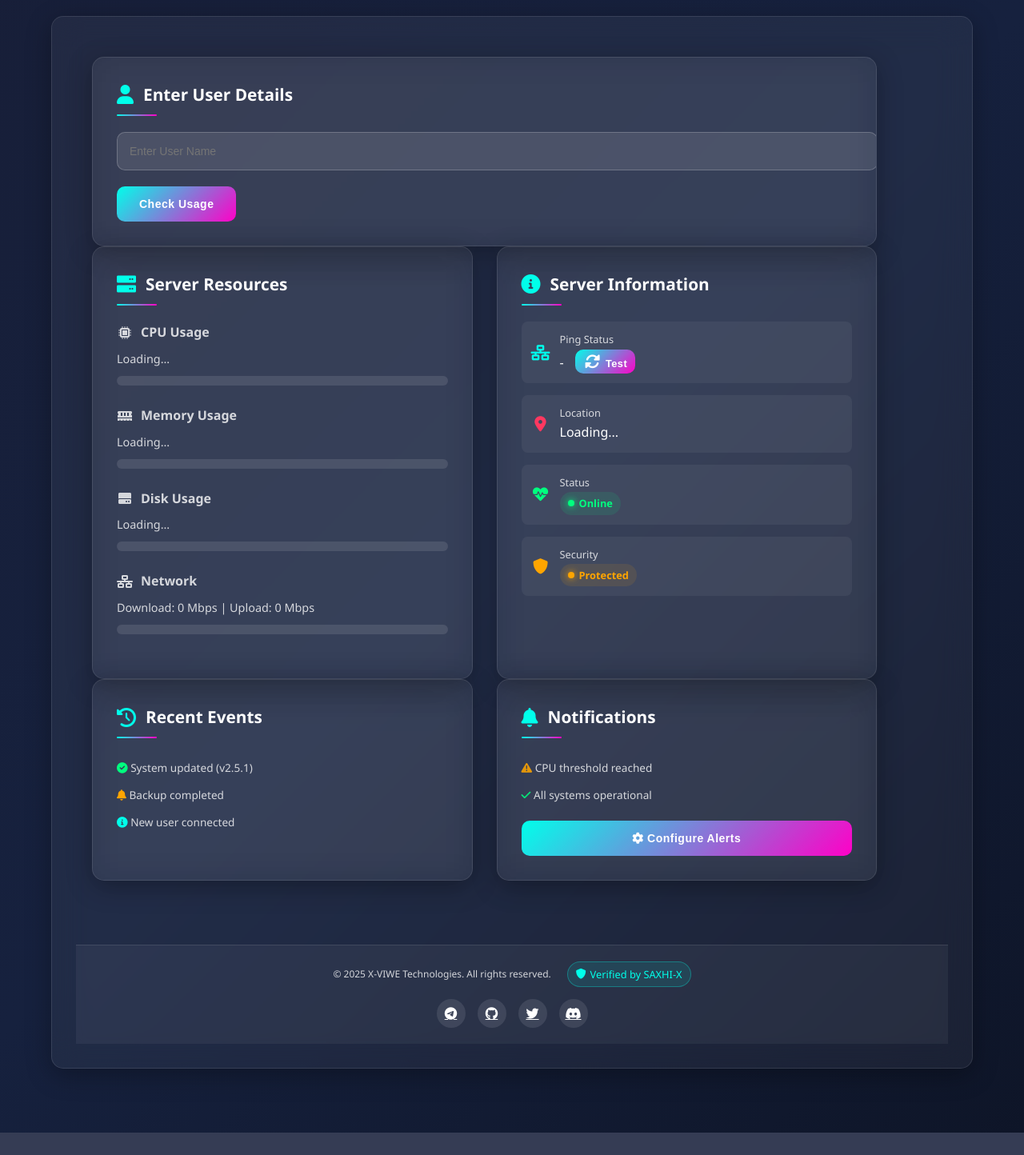
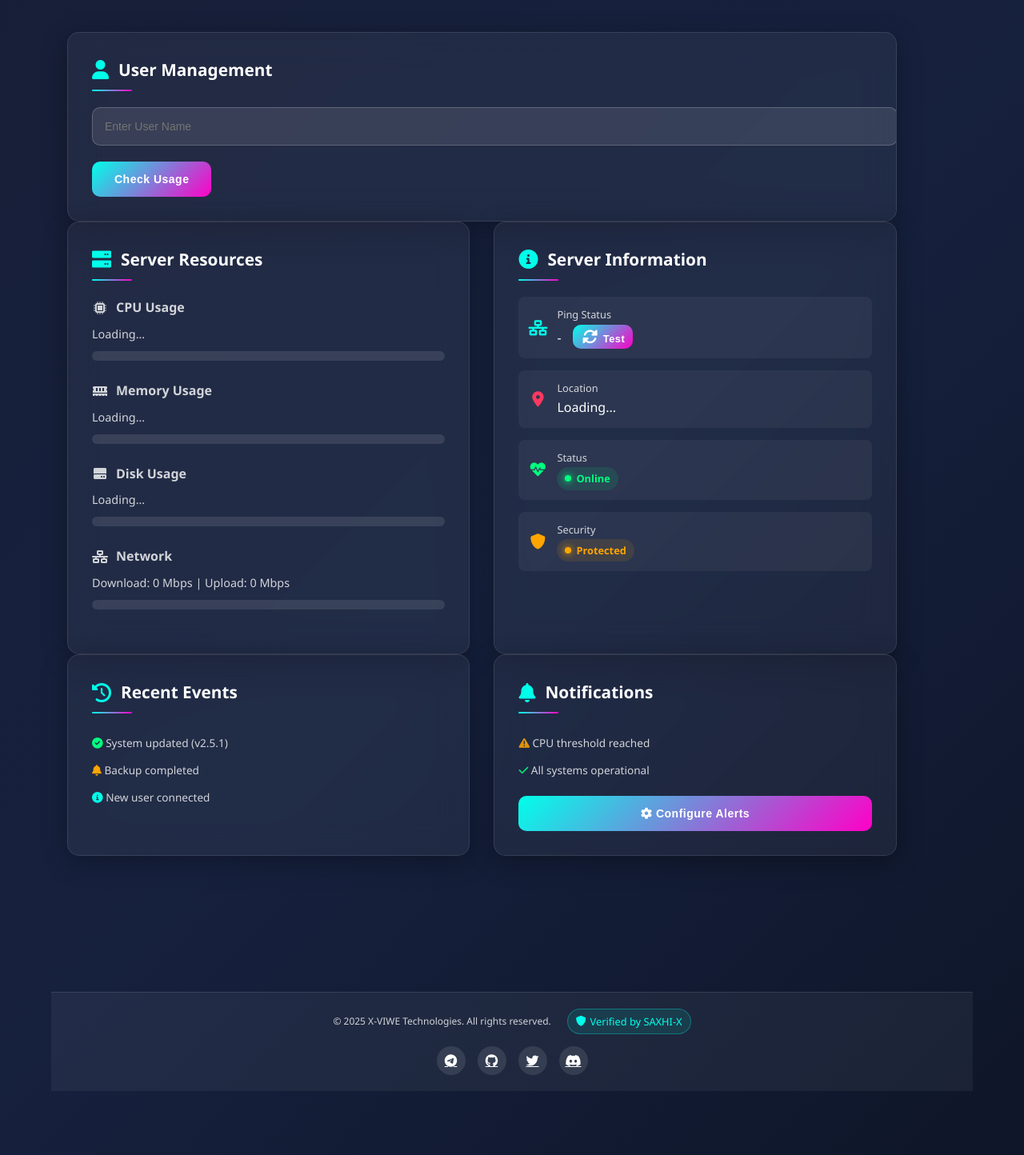
Before and after one commit to SAXHI-X/X-VIWE, a Python web app: template templates/index.html in a window 1280 px wide. Shown: the part 241-1685 px from the top of the page at 80% size. Before the commit the page ends 1657 px from the top, so only its background shows below. Run offline with Jinja, Linux system fonts and the light colour scheme; the template is opened without the code that fills it, so the values that code supplies are empty.

Commit message:
Update index.html

```diff
--- a/templates/index.html
+++ b/templates/index.html
@@ -581,12 +581,11 @@
     <div class="container">
         <!-- User Section -->
         <div class="grid-container">
-            <div class="card">
             <div class="container">
                 <!-- Top Box: User Management -->
                 <div class="grid-container">
                     <div class="card">
-                <h3><i class="fas fa-user" aria-label="User"></i>Enter User Details</h3>
+                        <h3><i class="fas fa-user" aria-label="User"></i>User Management</h3>
                         <form id="user-form" action="/usage" method="POST">
                             <input type="text" name="user_input" placeholder="Enter User Name" required>
                             <button type="submit">Check Usage</button>
```
Lines whose indentation alone changed are shown as unchanged.
